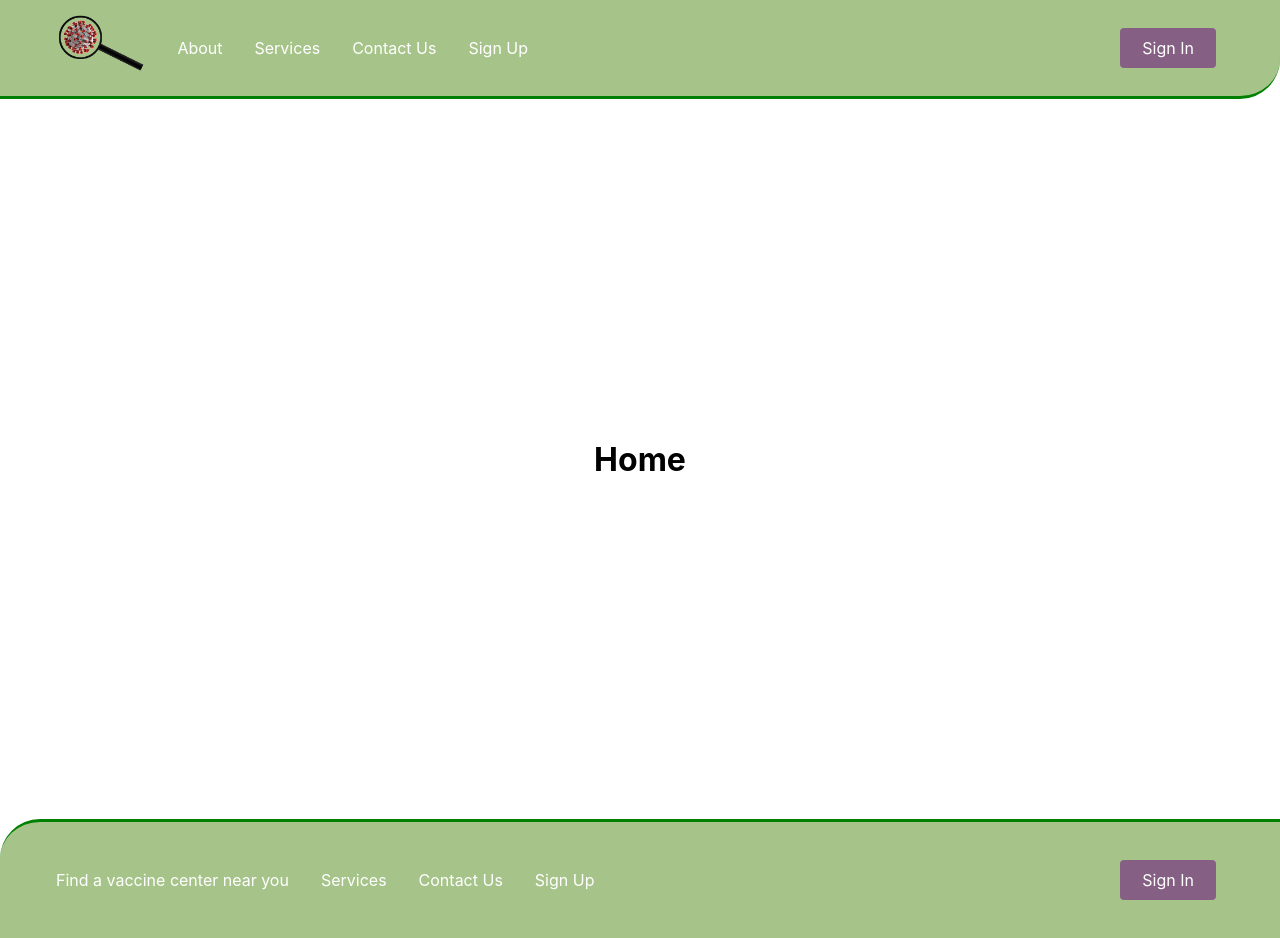
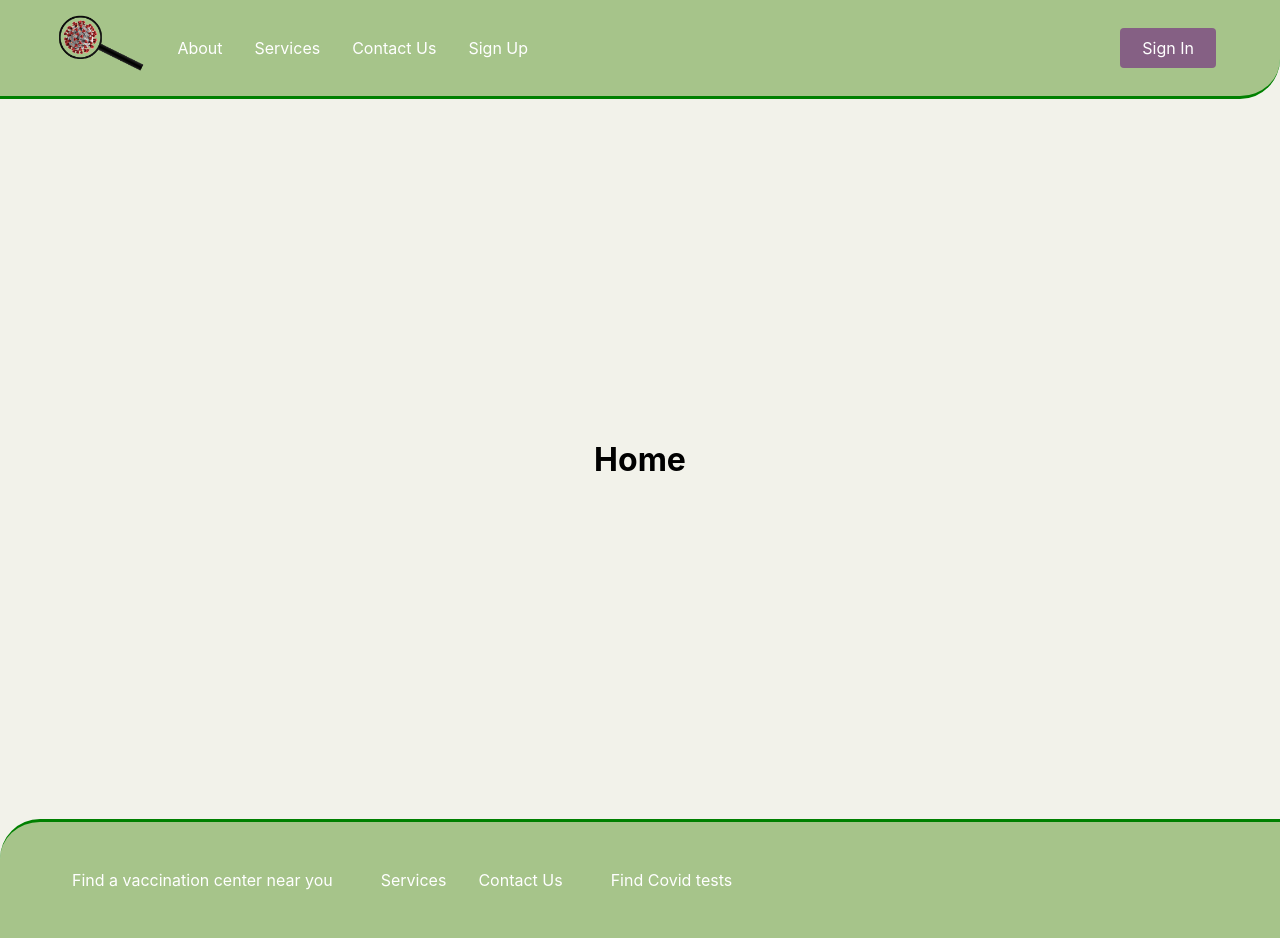
Before and after one commit to Coreyimurphy91/covid-tracker-front-end, a React (Create React App) app: page / in a window 1280 px wide. Built offline with nearby package versions, Linux system fonts and the light colour scheme.

Commit message:
meh: footer needs work

```diff
--- a/src/App.css
+++ b/src/App.css
@@ -1,38 +1,3 @@
-.App {
-  text-align: center;
+body {
+  background: rgb(242, 242, 234);
 }
-
-.App-logo {
-  height: 40vmin;
-  pointer-events: none;
-}
-
-@media (prefers-reduced-motion: no-preference) {
-  .App-logo {
-    animation: App-logo-spin infinite 20s linear;
-  }
-}
-
-.App-header {
-  background-color: #282c34;
-  min-height: 100vh;
-  display: flex;
-  flex-direction: column;
-  align-items: center;
-  justify-content: center;
-  font-size: calc(10px + 2vmin);
-  color: white;
-}
-
-.App-link {
-  color: #61dafb;
-}
-
-@keyframes App-logo-spin {
-  from {
-    transform: rotate(0deg);
-  }
-  to {
-    transform: rotate(360deg);
-  }
-}
--- a/src/components/footer/Footer.js
+++ b/src/components/footer/Footer.js
@@ -10,7 +10,7 @@ const Footer = () => {
           <Bars />
           <NavMenu>
             <a className="footLink" href='https://www.vaccines.gov/'>
-              Find a vaccine center near you
+              Find a vaccination center near you
             </a>
             <NavLink to='/services'>
               Services
@@ -18,15 +18,10 @@ const Footer = () => {
             <NavLink to='/contact-us'>
               Contact Us
             </NavLink>
-            <NavLink to='/sign-up'>
-              Sign Up
-            </NavLink>
-            {/* Second Nav */}
-            {/* <NavBtnLink to='/sign-in'>Sign In</NavBtnLink> */}
+            <a className="footLink" href='https://www.covid.gov/tests'>
+              Find Covid tests
+            </a>
           </NavMenu>
-          <NavBtn>
-            <NavBtnLink to='/signin'>Sign In</NavBtnLink>
-          </NavBtn>
         </Nav>
       </>
     );
--- a/src/components/footer/FooterElements.js
+++ b/src/components/footer/FooterElements.js
@@ -11,11 +11,10 @@ export const Nav = styled.nav`
   padding: 0.5rem calc((100vw - 1200px) / 2);
   z-index: 10;
   border-top: 3px solid green;
-//   border-bottom-left-radius: 20px;
   border-top-left-radius: 40px;
 
   /* Third Nav */
-  /* justify-content: flex-start; */
+//   justify-content: flex-start;
 `;
 
 export const NavLink = styled(Link)`
@@ -58,7 +57,7 @@ export const Bars = styled(FaBars)`
 export const NavMenu = styled.div`
   display: flex;
   align-items: center;
-  margin-right: -24px;
+//   margin-right: -24px;
 
   /* Second Nav */
   /* margin-right: 24px; */
--- a/src/components/footer/footer.css
+++ b/src/components/footer/footer.css
@@ -1,9 +1,15 @@
+.footDiv {
+    display: flex;
+    flex-direction: row;
+    justify-content: center;
+}
+
 .footLink {
     color: #fff;
     display: flex;
     align-items: center;
     text-decoration: none;
-    padding: 0 1rem;
+    padding: 0 2rem;
     height: 100%;
     cursor: pointer;
 }
```
